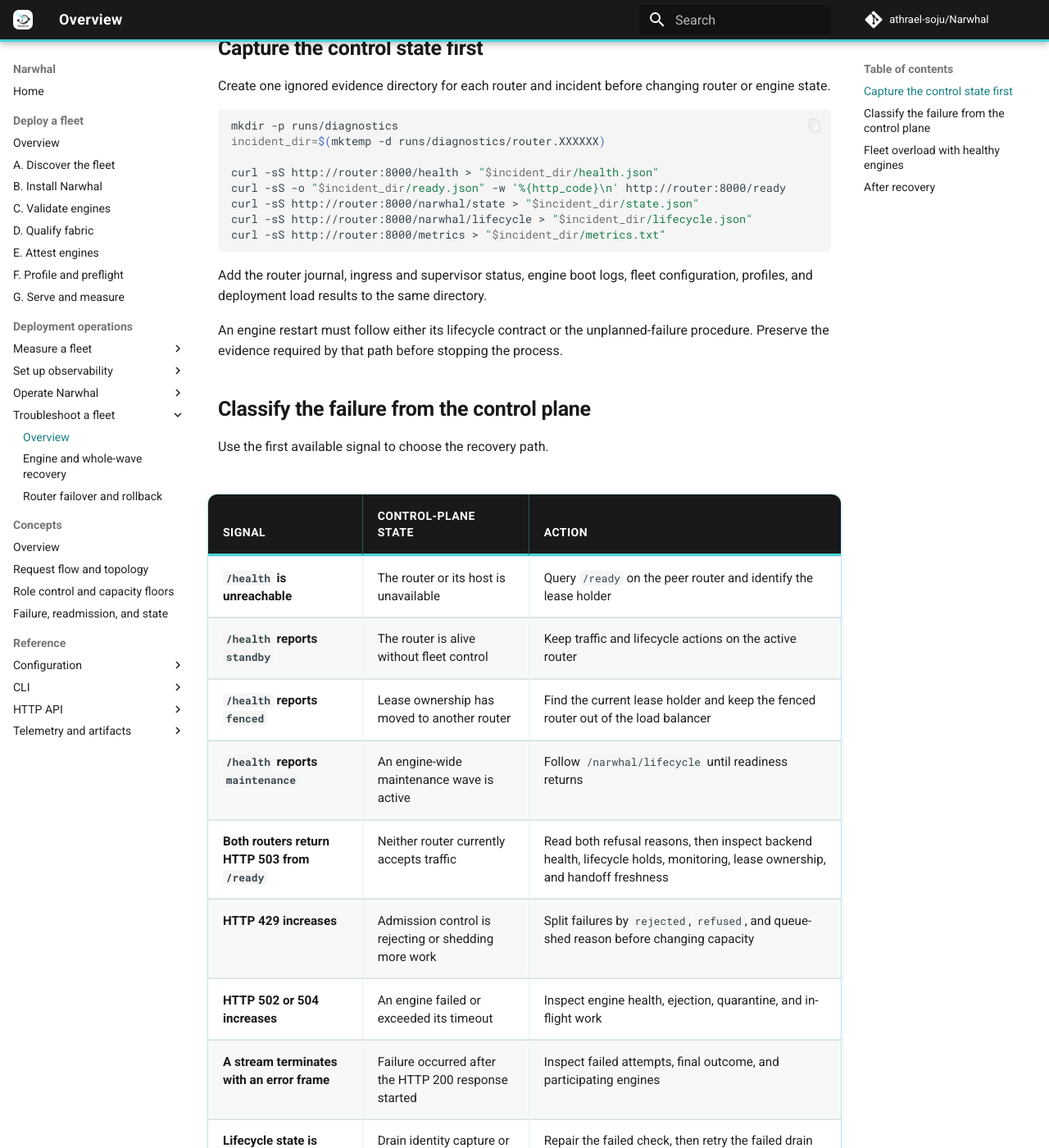
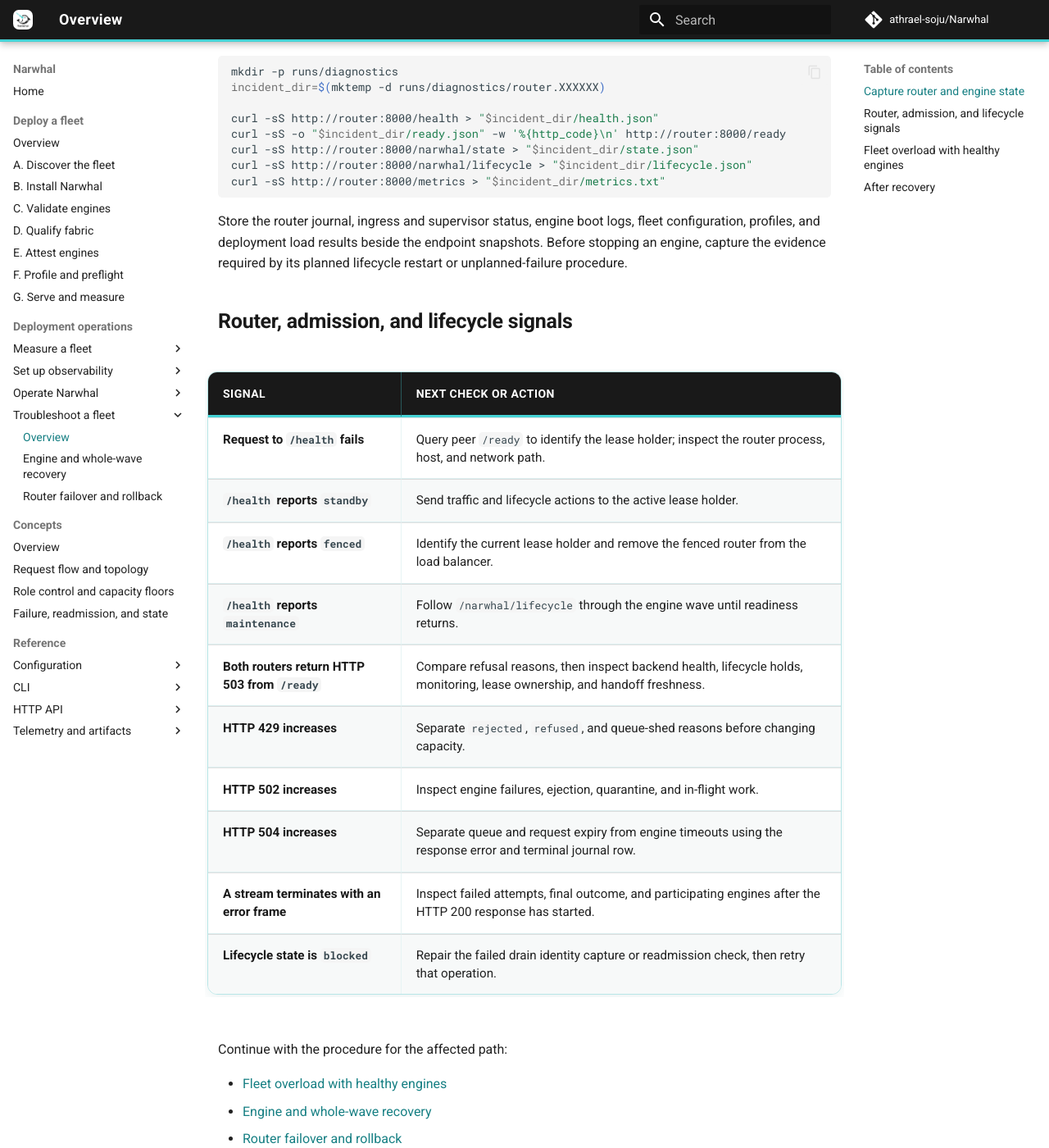
Before and after one commit to athrael-soju/Narwhal, an MkDocs documentation site: the page built from docs/Troubleshoot.md, in a window 1280 px wide and 1400 px high, scrolled down 243 px. Shown: the whole window at 82% size. Built offline with MkDocs 1.6.1 and Material for MkDocs 9.7.7, drawn with Linux system fonts in a browser that asks for light colours; comment, search, counter and statistics services are not loaded; some of the changed text lies outside the part shown.

Commit message:
docs(Troubleshoot): refine troubleshooting procedures for router and engine state capture

````diff
--- a/docs/Troubleshoot.md
+++ b/docs/Troubleshoot.md
@@ -1,10 +1,8 @@
 # Troubleshoot a Fleet
 
-Use this procedure to diagnose router, engine, lifecycle, overload, failover, and rollback failures without destroying the state needed to explain them.
+## Capture router and engine state
 
-## Capture the control state first
-
-Create one ignored evidence directory for each router and incident before changing router or engine state.
+Before changing router or engine state, create a separate ignored evidence directory for each router in the incident and capture its control endpoints.
 
 ```bash
 mkdir -p runs/diagnostics
@@ -17,27 +15,24 @@
 curl -sS http://router:8000/metrics > "$incident_dir/metrics.txt"
 ```
 
-Add the router journal, ingress and supervisor status, engine boot logs, fleet configuration, profiles, and deployment load results to the same directory.
+Store the router journal, ingress and supervisor status, engine boot logs, fleet configuration, profiles, and deployment load results beside the endpoint snapshots. Before stopping an engine, capture the evidence required by its planned lifecycle restart or unplanned-failure procedure.
 
-An engine restart must follow either its lifecycle contract or the unplanned-failure procedure. Preserve the evidence required by that path before stopping the process.
+## Router, admission, and lifecycle signals
 
-## Classify the failure from the control plane
+| Signal                                     | Next check or action                                                                                                           |
+| ------------------------------------------ | ------------------------------------------------------------------------------------------------------------------------------ |
+| Request to `/health` fails                 | Query peer `/ready` to identify the lease holder; inspect the router process, host, and network path.                         |
+| `/health` reports `standby`                | Send traffic and lifecycle actions to the active lease holder.                                                                |
+| `/health` reports `fenced`                 | Identify the current lease holder and remove the fenced router from the load balancer.                                         |
+| `/health` reports `maintenance`            | Follow `/narwhal/lifecycle` through the engine wave until readiness returns.                                                  |
+| Both routers return HTTP 503 from `/ready` | Compare refusal reasons, then inspect backend health, lifecycle holds, monitoring, lease ownership, and handoff freshness.    |
+| HTTP 429 increases                         | Separate `rejected`, `refused`, and queue-shed reasons before changing capacity.                                              |
+| HTTP 502 increases                         | Inspect engine failures, ejection, quarantine, and in-flight work.                                                            |
+| HTTP 504 increases                         | Separate queue and request expiry from engine timeouts using the response error and terminal journal row.                    |
+| A stream terminates with an error frame    | Inspect failed attempts, final outcome, and participating engines after the HTTP 200 response has started.                   |
+| Lifecycle state is `blocked`               | Repair the failed drain identity capture or readmission check, then retry that operation.                                    |
 
-Use the first available signal to choose the recovery path.
-
-| Signal                                     | Control-plane state                                     | Action                                                                                                                      |
-| ------------------------------------------ | ------------------------------------------------------- | --------------------------------------------------------------------------------------------------------------------------- |
-| `/health` is unreachable                   | The router or its host is unavailable                   | Query `/ready` on the peer router and identify the lease holder                                                             |
-| `/health` reports `standby`                | The router is alive without fleet control               | Keep traffic and lifecycle actions on the active router                                                                     |
-| `/health` reports `fenced`                 | Lease ownership has moved to another router             | Find the current lease holder and keep the fenced router out of the load balancer                                           |
-| `/health` reports `maintenance`            | An engine-wide maintenance wave is active               | Follow `/narwhal/lifecycle` until readiness returns                                                                         |
-| Both routers return HTTP 503 from `/ready` | Neither router currently accepts traffic                | Read both refusal reasons, then inspect backend health, lifecycle holds, monitoring, lease ownership, and handoff freshness |
-| HTTP 429 increases                         | Admission control is rejecting or shedding more work    | Split failures by `rejected`, `refused`, and queue-shed reason before changing capacity                                     |
-| HTTP 502 or 504 increases                  | An engine failed or exceeded its timeout                | Inspect engine health, ejection, quarantine, and in-flight work                                                             |
-| A stream terminates with an error frame    | Failure occurred after the HTTP 200 response started    | Inspect failed attempts, final outcome, and participating engines                                                           |
-| Lifecycle state is `blocked`               | Drain identity capture or readmission validation failed | Repair the failed check, then retry the failed drain or readmission operation                                               |
-
-Follow the matching procedure:
+Continue with the procedure for the affected path:
 
 - [Fleet overload with healthy engines](#fleet-overload-with-healthy-engines)
 - [Engine and whole-wave recovery](troubleshoot/01-Engine-Recovery.md)
@@ -45,18 +40,9 @@
 
 ## Fleet overload with healthy engines
 
-Read `admission`, `serving`, `resident`, and pool load from `/narwhal/state`.
+Read `admission`, `serving`, `resident`, and pool load from `/narwhal/state` to trace overload to immediate concurrency rejection, queue-full shedding, queue expiry, or predictive refusal.
 
-Separate the overload mode before changing limits:
-
-- immediate concurrency rejection;
-- queue-full shedding;
-- queue expiry;
-- predictive refusal.
-
-These modes fail at different points in admission and scheduling, so a single increase in capacity limits can move the failure later without improving attainment.
-
-The router journal and the client report attainment over different populations. The router divides completions by admitted requests. The client divides successful requests by all offered requests, including predictively rejected requests. Use both denominators when reconciling load-test output.
+When reconciling load-test attainment, divide router completions by admitted requests and client successes by all offered requests, including predictive refusals.
 
 Reduce offered traffic at ingress, or add a fleet whose deployment has already been validated.
 
@@ -65,5 +51,3 @@
 ## After recovery
 
 Run the [release and production drills](operate/04-Upgrade-and-Validate.md#11-validate-every-release) after the repair.
-
-Those drills exercise the deployment's lifecycle and failover paths under the repaired configuration.
````
